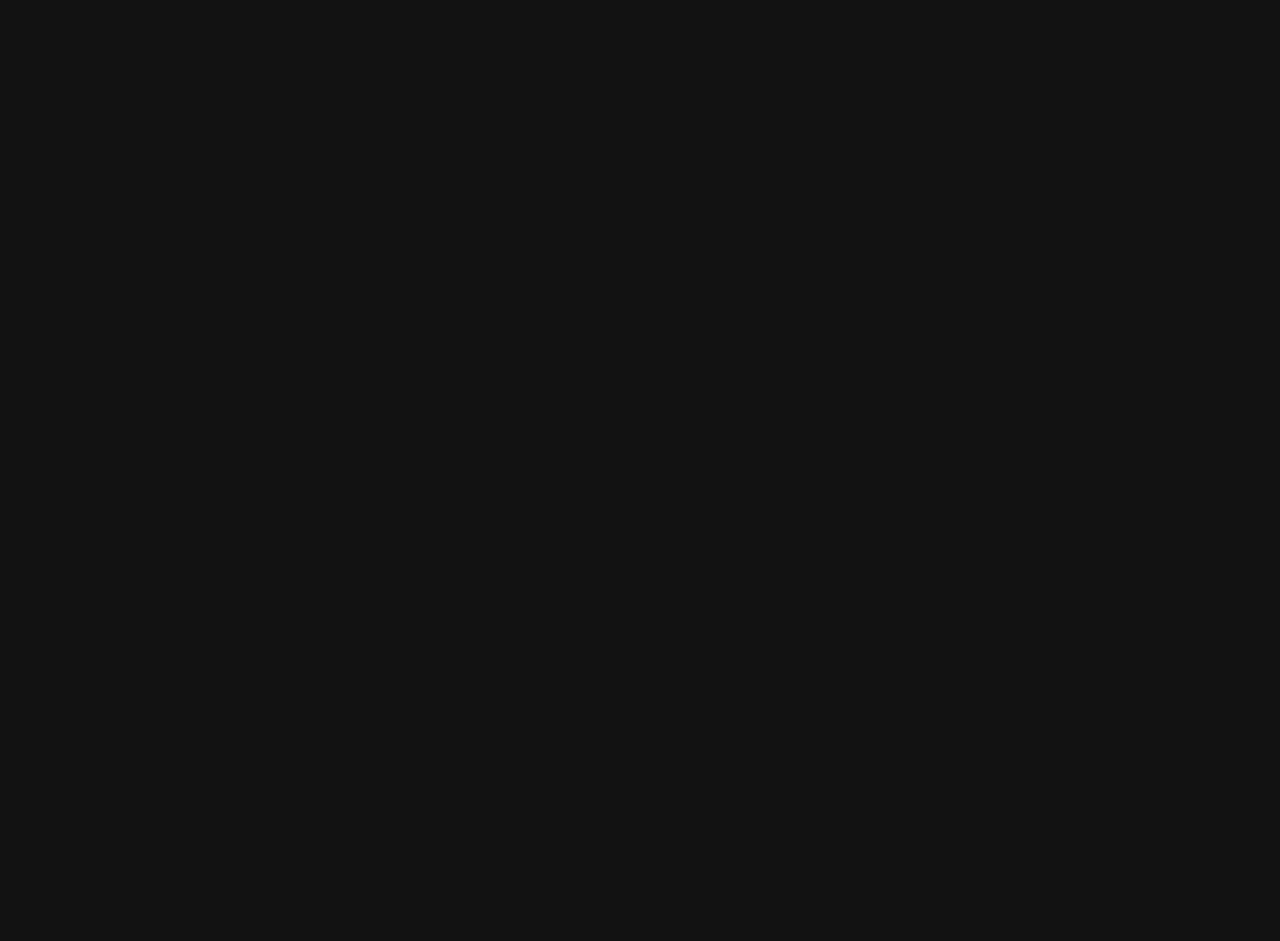
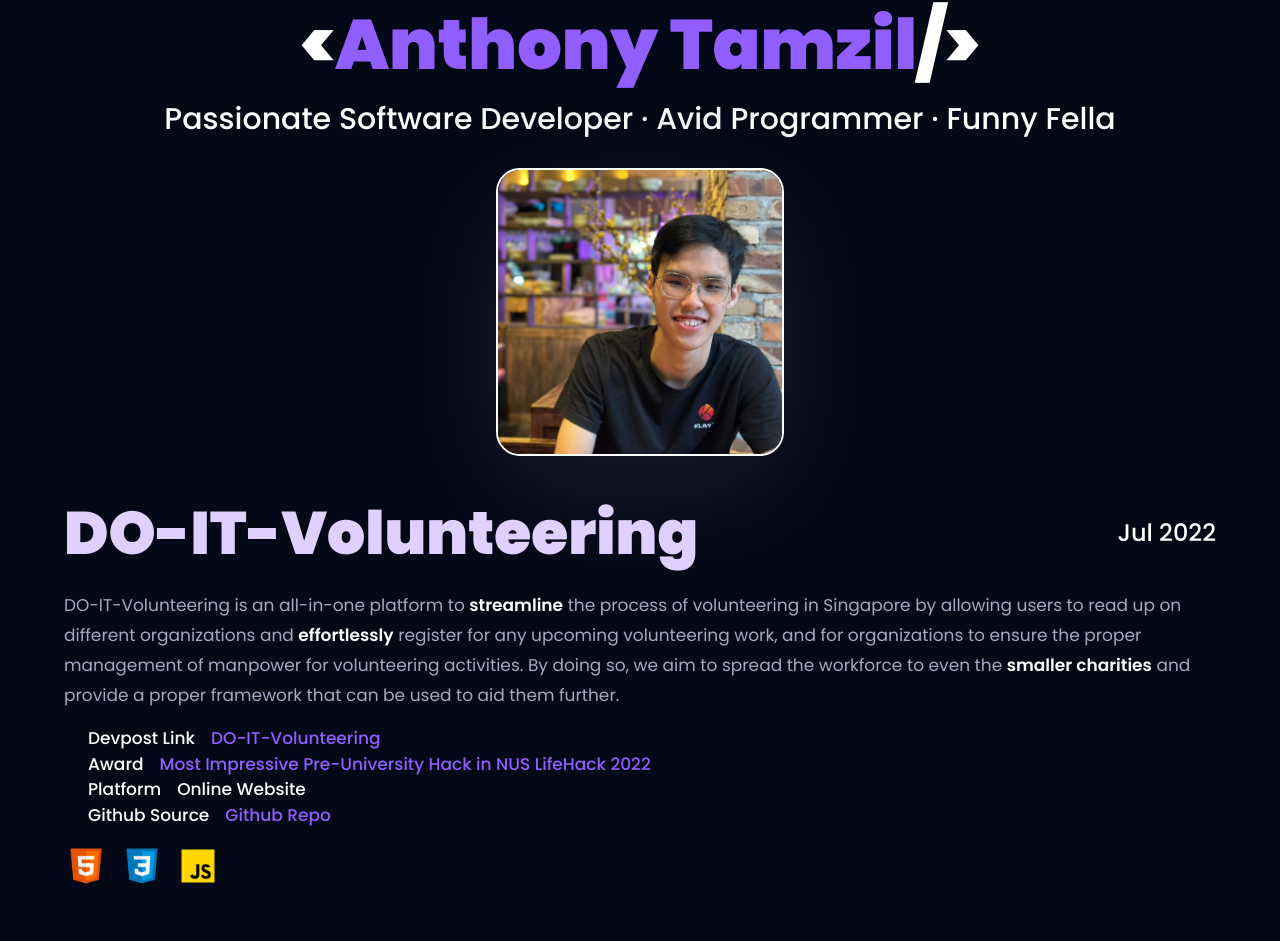
Before and after one commit to anthonytamzil/Personal-Website, a React (Vite) app: page /DO-IT-Volunteering in a window 1280 px wide. Before the commit this address had no page. Shown: the part 100-1041 px from the top of the page. Before the commit the page ends 800 px from the top, so only its background shows below. Built offline with nearby package versions, Linux system fonts and the light colour scheme.

Commit message:
Add do it volunteering page

```diff
--- a/src/App.jsx
+++ b/src/App.jsx
@@ -1,5 +1,5 @@
 import { BrowserRouter, Routes, Route } from "react-router-dom";
-import { Canvas, Home } from "./pages";
+import { Canvas, Home, DoItVolunteering } from "./pages";
 
 export default function App() {
   return (
@@ -8,6 +8,7 @@ export default function App() {
       <Routes>
         <Route path="/" element={(<Home/>)} />
         <Route path="/Canvas++" element={(<Canvas/>)}/>
+        <Route path="/DO-IT-Volunteering" element={(<DoItVolunteering/>)}/>
       </Routes>
 
       {/* Original home page just in case */}
--- a/src/assets/index.js
+++ b/src/assets/index.js
@@ -39,18 +39,22 @@ import humanactivity from "./humanactivity.png"
 
 import canvaslogo from "./canvaslogo.png";
 import canvasposter from "./canvasposter.png";
+import devpost from "./devpost.png";
+import doitdashboard from "./doitdashboard.png";
 
 export {
   logo,
   humanactivity,
   backend,
   creator,
+  devpost,
   keras,
   mobile,
   diamond,
   gcp,
   summarised,
   canvasposter,
+  doitdashboard,
   python,
   mePicture,
   doitvolunteering,
--- /dev/null
+++ b/src/components/DoItComp.jsx
@@ -0,0 +1,85 @@
+import { motion } from "framer-motion";
+import { AltSectionWrapper } from "../hoc";
+import { fadeIn, textVariant } from "../utils/motion";
+import { useState } from "react";
+import { html, css, javascript, devpost, doitdashboard } from "../assets";
+
+const project = [
+  {
+    name: "HTML",
+    icon: html,
+  },
+  {
+    name: "CSS",
+    icon: css,
+  },
+  {
+    name: "JS",
+    icon: javascript,
+  },
+];
+
+const TechCard = ({props}) => {
+  const [show, setShow] = useState(false);
+  const label = "h-4 w-fit text-sm font-medium";
+  const imgLabel = props.name === "Vercel"
+    ? "h-9 w-11 items-center my-auto"
+    : "h-11 w-11 items-center my-auto"
+
+  return (
+    <div className="flex flex-col w-11 items-center text-center" onMouseOver={() => setShow(true)} onMouseOut={() => setShow(false)}>
+      <img src={props.icon} alt="" className={imgLabel}/>
+      <motion.p className={label} animate={show ? {opacity: 100} : {opacity: 0}}>
+        {props.name}
+      </motion.p>
+    </div>
+  )
+}
+
+const DoItPage = () => {
+  return (
+    <>
+      <motion.div variants={textVariant()}>
+        <div className="flex flex-col md:flex-row">
+          <h2 className="font-black md:text-[60px] sm:text-[50px] xs:text-[40px] text-[40px] grow text-[#dfd0ff]">DO-IT-Volunteering</h2>
+          <p className="items-center flex text-white md:text-[24px] sm:text-[20px] xs:text-[20px] text-[15px] font-medium">Jul 2022</p>
+        </div>
+        <motion.p variants={fadeIn("", "", 0.1, 1)} className="mt-3 text-secondary text-[17px] leading-[30px] text-center sm:text-left">
+          DO-IT-Volunteering is an all-in-one platform to <span className="font-semibold text-white">streamline</span> the process of volunteering in Singapore by allowing users to read up on different organizations and <span className="font-semibold text-white">effortlessly</span> register for any upcoming volunteering work, and for organizations to ensure the proper management of manpower for volunteering activities. By doing so,
+          we aim to spread the workforce to even the <span className="font-semibold text-white">smaller charities</span> and provide a proper framework that can be used to aid them further.
+        </motion.p>
+      </motion.div>
+      <motion.div className="mt-4 ml-6 text-[17px] text-white font-medium flex flex-wrap" variants={fadeIn("left", "spring", 0.5, 0.75)}>
+        <p>Devpost Link</p>
+        <a className="ml-4 text-[#915eff]" href="https://devpost.com/software/tekong-hackers">DO-IT-Volunteering</a>
+      </motion.div>
+      <motion.div className="ml-6 text-[17px] text-white font-medium flex flex-wrap" variants={fadeIn("left", "spring", 0.5, 0.75)}>
+        <p>Award</p>
+        <a className="ml-4 text-[#915eff]" href="https://devpost.com/software/tekong-hackers">Most Impressive Pre-University Hack in NUS LifeHack 2022</a>
+      </motion.div>
+      <motion.div className="ml-6 text-[17px] text-white font-medium flex flex-wrap" variants={fadeIn("left", "spring", 0.5, 0.75)}>
+        <p>Platform</p>
+        <p className="ml-4">Online Website</p>
+      </motion.div>
+      <motion.div className="ml-6 text-[17px] text-white font-medium flex flex-wrap" variants={fadeIn("left", "spring", 0.5, 0.75)}>
+        <p>Github Source</p>
+        <a className="ml-4 text-[#915eff]" href="https://github.com/anthonytamzil/DO-IT-Volunteering">Github Repo</a>
+      </motion.div>
+      <motion.div className="mt-4 flex flex-wrap gap-3" variants={fadeIn("left", "spring", 0.7, 0.75)}>
+        {project.map((tech) => (
+          <TechCard key={tech.icon} props={tech} />
+        ))}
+      </motion.div>
+      <motion.p className="mt-8 text-xl font-medium flex sm:text-2xl text-secondary uppercase tracking-wider" variants={fadeIn("left", "spring", 0.5, 0.75)}>
+        Project Showcase
+      </motion.p>
+      <iframe src="https://www.youtube.com/embed/UoLj1g19A8U" allow="autoplay" width="100%" height="200" allowFullScreen className="mx-auto mt-10 xs:h-[280px] sm:h-[320px] md:h-[360px] md:w-[640px]"></iframe>
+      <img src={doitdashboard} className="w-full md:w-3/4 mx-auto mt-4"/>
+      <img src={devpost} className="w-full md:w-3/4 mx-auto mt-10"/>
+    </>
+  )
+}
+
+const DoItComp = AltSectionWrapper(DoItPage, "");
+
+export default DoItComp;
--- a/src/components/Works.jsx
+++ b/src/components/Works.jsx
@@ -41,7 +41,7 @@ const ProjectCard = ({ index, name, description, tags, image, source_code_link }
 
 
   return (
-    <motion.a whileHover={{ scale: 1.05 }} whileTap={{ scale: 0.9 }} variants={fadeIn("up", "spring", index * 0.5, 0.75)} className="cursor-pointer" href={`/${name}`}>
+    <motion.a whileHover={{ scale: 1.05 }} whileTap={{ scale: 0.95 }} onClick={() => ({ scale: 0.95 })} variants={fadeIn("up", "spring", index * 0.5, 0.75)} className="cursor-pointer" href={`/${name}`}>
       <Tilt
         options={{
           max: 45,
--- a/src/components/index.js
+++ b/src/components/index.js
@@ -12,12 +12,14 @@ import Extracurricular from './Extracurricular';
 import CanvasComp from './CanvasComp';
 import ProjectNavbar from './ProjectNavbar';
 import ProjectAbout from "./ProjectAbout";
+import DoItComp from "./DoItComp";
 
 export {
   Hero,
   Navbar,
   CanvasComp,
   About,
+  DoItComp,
   Tech,
   ProjectAbout,
   Education,
--- /dev/null
+++ b/src/pages/DoItVolunteering.jsx
@@ -0,0 +1,14 @@
+import { ProjectAbout, DoItComp, ProjectNavbar } from "../components";
+
+export default function DoItVolunteering() {
+  return (
+    <div className="relative z-0 bg-primary overflow-x-hidden">
+      <div className="h-[80px]">
+        <ProjectNavbar />
+      </div>
+      <ProjectAbout />
+      <DoItComp/>
+      <p className="text-center text-xs mb-2 text-gray-500">Made by Anthony Tamzil</p>
+    </div>
+  )
+}
--- a/src/pages/index.js
+++ b/src/pages/index.js
@@ -1,7 +1,9 @@
 import Canvas from "./Canvas";
 import Home from "./Home";
+import DoItVolunteering from "./DoItVolunteering";
 
 export {
   Canvas,
   Home,
+  DoItVolunteering,
 }
```
Also changed, not shown: src/assets/devpost.png (added), src/assets/doitdashboard.png (added).
